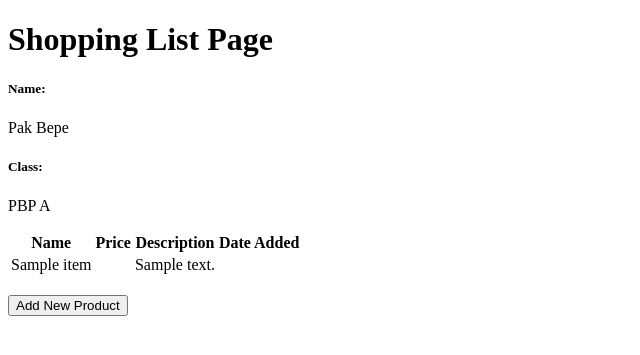
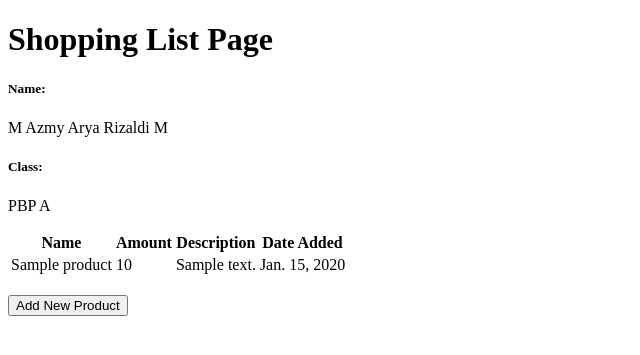
Before and after one commit to azmyar/alhikam-mart, a Django app: page / in a window 1280 px wide. Shown: the top 355 px of the page, without its empty margins (0-640 px from the left). Run offline with Django 4.2, Linux system fonts and the light colour scheme; tables that the repository leaves empty hold one stand-in row (values such as "Sample post").

Commit message:
modified README.md

```diff
--- a/main/forms.py
+++ b/main/forms.py
@@ -1,7 +1,7 @@
 from django.forms import ModelForm
-from main.models import Item
+from main.models import Product
 
 class ProductForm(ModelForm):
     class Meta:
-        model = Item
+        model = Product
         fields = ["name", "amount", "description"]
--- a/main/models.py
+++ b/main/models.py
@@ -1,6 +1,7 @@
 from django.db import models
 
-class Item(models.Model):
+class Product(models.Model):
     name = models.CharField(max_length=255)
     amount = models.IntegerField()
     description = models.TextField()
+    date_added = models.DateField(auto_now_add=True)
--- a/main/templates/main.html
+++ b/main/templates/main.html
@@ -12,7 +12,7 @@
     <table>
         <tr>
             <th>Name</th>
-            <th>Price</th>
+            <th>Amount</th>
             <th>Description</th>
             <th>Date Added</th>
         </tr>
@@ -22,7 +22,7 @@
         {% for product in products %}
             <tr>
                 <td>{{product.name}}</td>
-                <td>{{product.price}}</td>
+                <td>{{product.amount}}</td>
                 <td>{{product.description}}</td>
                 <td>{{product.date_added}}</td>
             </tr>
--- a/main/views.py
+++ b/main/views.py
@@ -2,16 +2,16 @@ from django.shortcuts import render
 from django.urls import reverse
 from django.http import HttpResponseRedirect
 from main.forms import ProductForm
-from main.models import Item
+from main.models import Product
 from django.http import HttpResponse
 from django.core import serializers
 
 def show_main(request):
-    products = Item.objects.all()
+    products = Product.objects.all()
 
     context = {
-        'name': 'Pak Bepe', # Nama kamu
-        'class': 'PBP A', # Kelas PBP kamu
+        'name': 'M Azmy Arya Rizaldi M',
+        'class': 'PBP A',
         'products': products
     }
 
@@ -28,17 +28,17 @@ def create_product(request):
     return render(request, "create_product.html", context)
 
 def show_xml(request):
-    data = Item.objects.all()
+    data = Product.objects.all()
     return HttpResponse(serializers.serialize("xml", data), content_type="application/xml")
 
 def show_xml_by_id(request, id):
-    data = Item.objects.filter(pk=id)
+    data = Product.objects.filter(pk=id)
     return HttpResponse(serializers.serialize("xml", data), content_type="application/xml")
 
 def show_json(request):
-    data = Item.objects.all()
+    data = Product.objects.all()
     return HttpResponse(serializers.serialize("json", data), content_type="application/json")
 
 def show_json_by_id(request, id):
-    data = Item.objects.filter(pk=id)
+    data = Product.objects.filter(pk=id)
     return HttpResponse(serializers.serialize("json", data), content_type="application/json")
```
Also changed, not shown: README.md, img/html.png (added), img/json.png (added), img/json_by_id.png (added), img/xml.png (added), img/xml_by_id.png (added), main/migrations/0001_initial.py, main/migrations/0002_rename_item_product.py (added), 2 other files.
